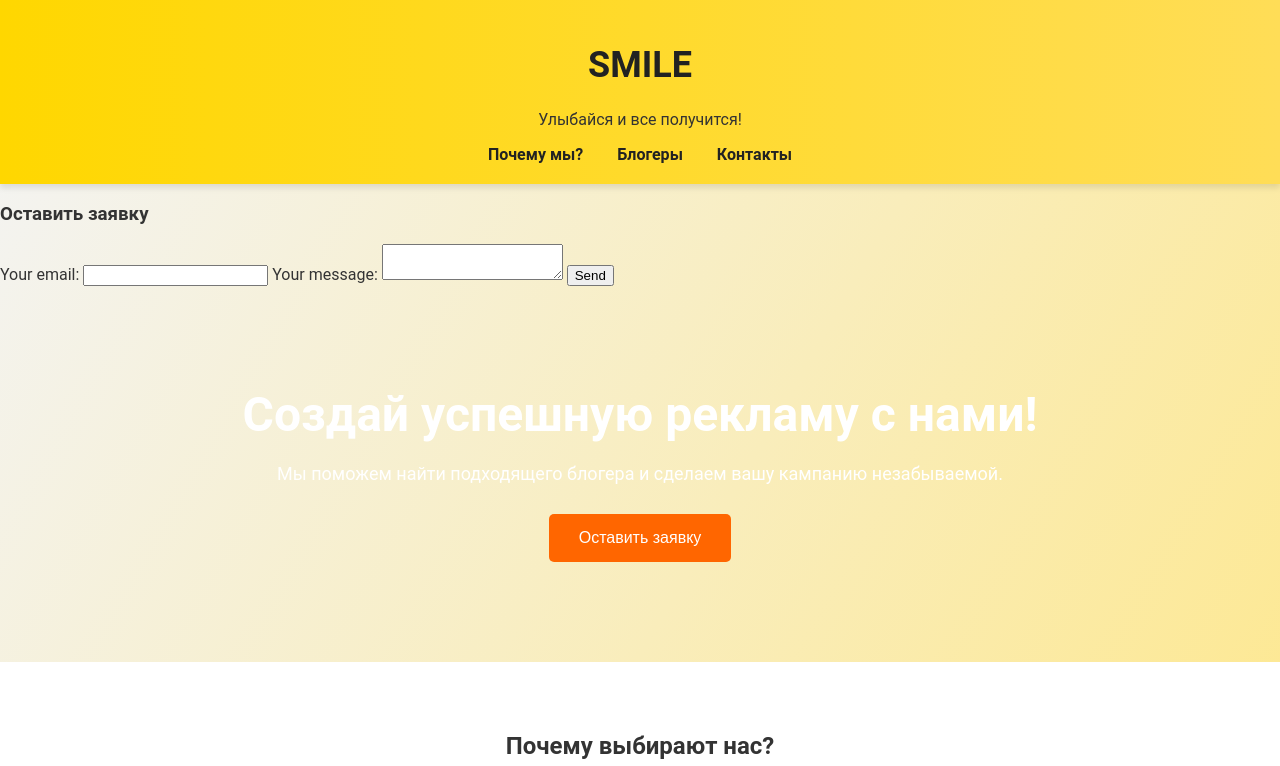
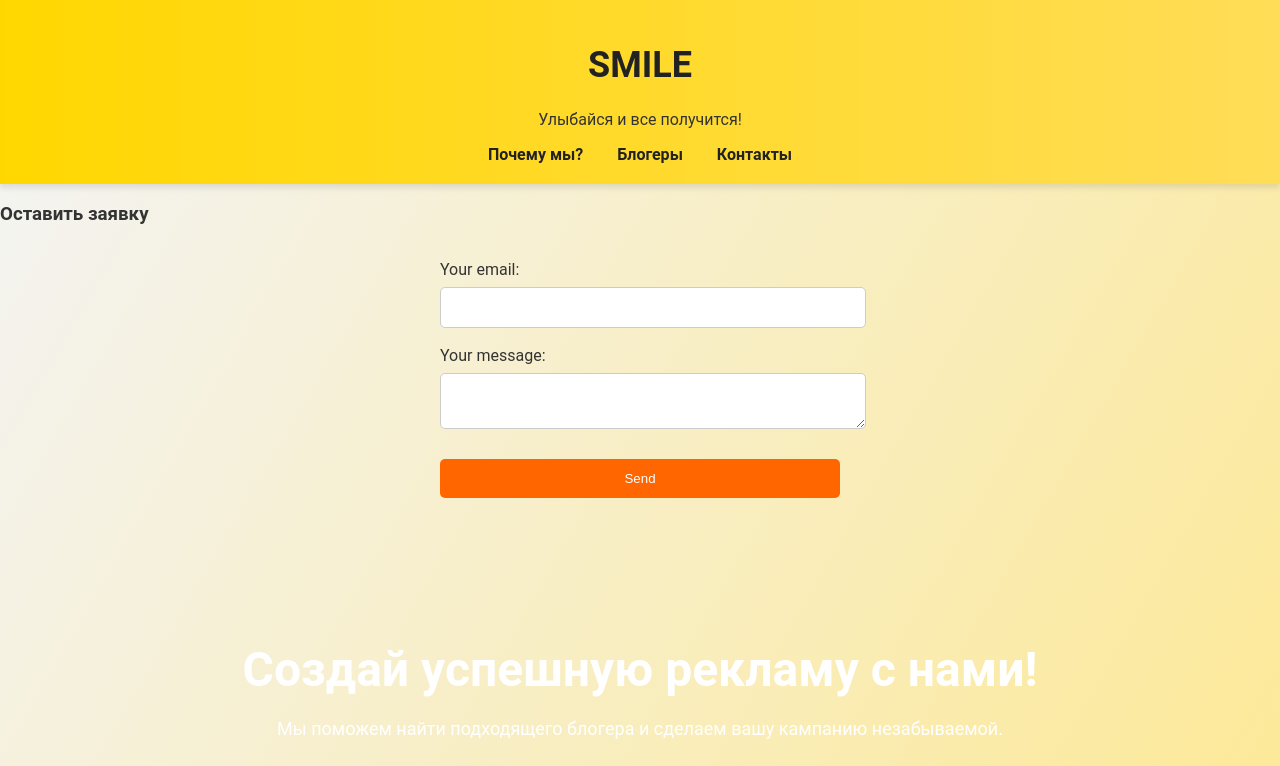
Before and after one commit to Vladimir014/smile-blog, a plain HTML site: page index.html in a window 1280 px wide. Shown: the top 766 px of the page. Drawn offline with Linux system fonts and the light colour scheme.

Commit message:
Update styles.css

```diff
--- a/styles.css
+++ b/styles.css
@@ -105,3 +105,30 @@ footer a {
 footer a:hover {
     text-decoration: underline;
 }
+form {
+    display: flex;
+    flex-direction: column;
+    gap: 10px;
+    max-width: 400px;
+    margin: 20px auto;
+    padding: 15px;
+}
+
+form input, form textarea, form button {
+    width: 100%;
+    padding: 12px;
+    margin: 8px 0;
+    border-radius: 5px;
+    border: 1px solid #ccc;
+}
+
+form button {
+    background-color: #ff6600;
+    color: white;
+    border: none;
+    cursor: pointer;
+}
+
+form button:hover {
+    background-color: #e64a19;
+}
```
